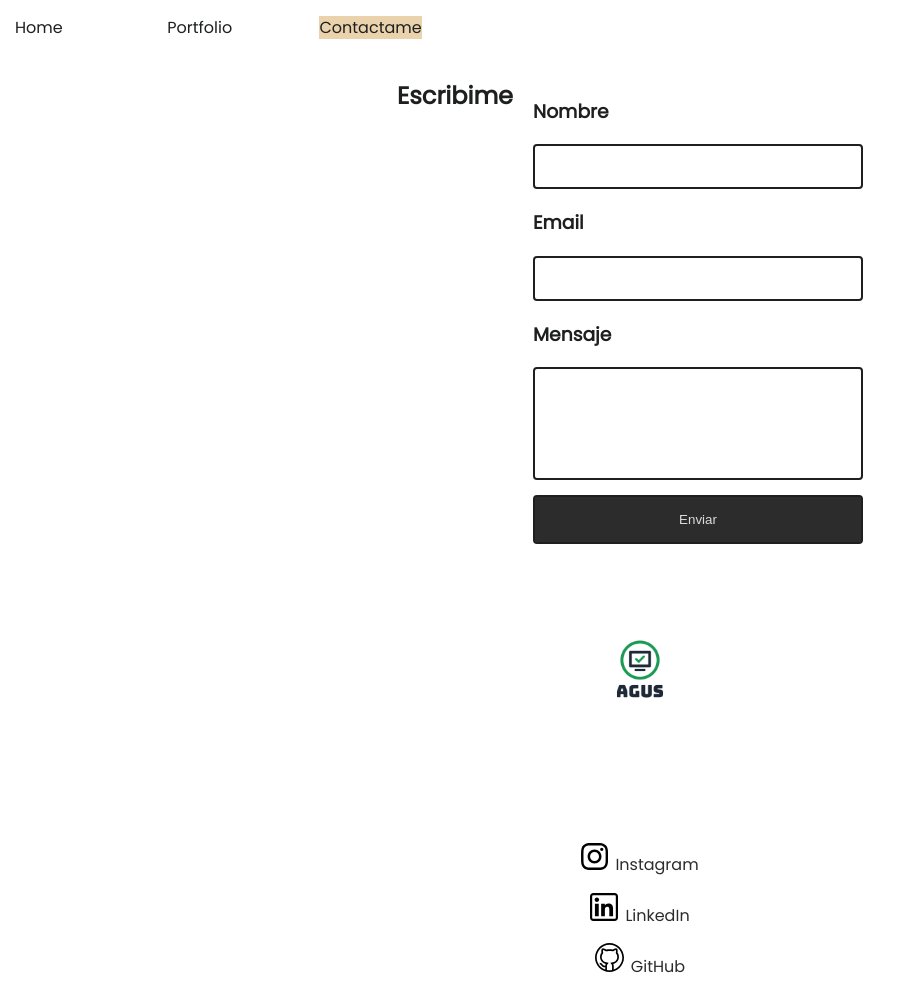
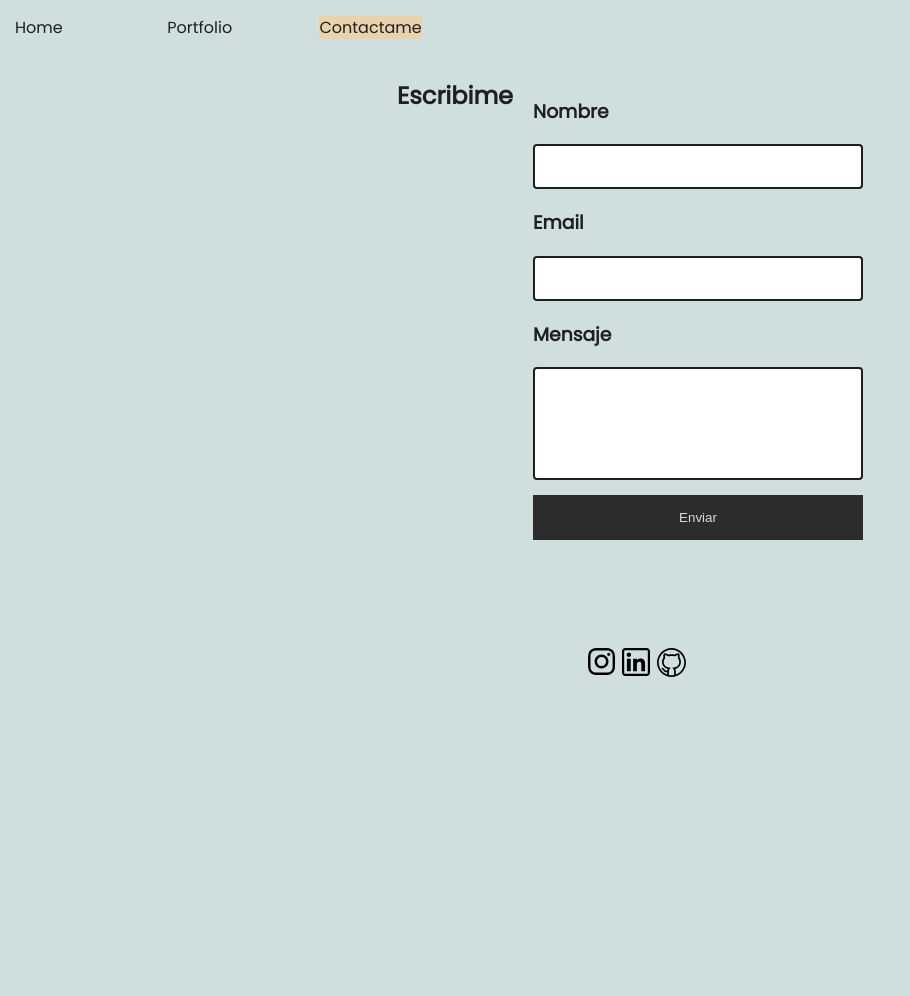
Before and after one commit to ghiglionemag/dwf-m4-desafio, a plain HTML site: page contacto.html in a window 1280 px wide. Shown: the whole page, without its empty margins (0-910 px from the left). After the commit the page ends 800 px from the top, so only its background shows below. Drawn offline with Linux system fonts and the light colour scheme; files whose address does not match are found by name.

Commit message:
Mejoras de diseño

```diff
--- a/comp/footer/footer.css
+++ b/comp/footer/footer.css
@@ -1,30 +1,24 @@
 .footer__content {
   min-width: 345px;
-  height: 498px;
-  background-color: white;
   display: flex;
   flex-direction: column;
   align-items: center;
-      justify-content: space-around;;
+  padding: 5px 5px;
 }
 
-.footer__logo{
-width: 70px;
-height: 70px;
-}
 
 .footer__links {
   display: flex;
-  flex-direction: column;
+  flex-direction: row;
   align-items: center;
-  width: 100%;
-  justify-content: center;
+  max-width: 300px;
 }
 .footer__link {
   font-family: "Poppins";
   color: #2c2c2c;
   text-decoration: none;
   height: 50px;
+  justify-content: center;
 }
 .footer__icon {
   color: white;
--- a/comp/footer/footer.js
+++ b/comp/footer/footer.js
@@ -2,7 +2,6 @@ function footerComponent(el) {
   const componentEl = document.createElement("div");
   componentEl.innerHTML = `
   <div class="footer__content">
-  <img class="footer__logo" src="img/logo.png" alt="Logo agus" />
   <div class="footer__links">
   <a
     href="https://www.instagram.com/ghiglioneagus/?hl=es-la"
@@ -11,7 +10,7 @@ function footerComponent(el) {
       class="footer__icon"
       src="./img/footer__icon-instagram.svg"
       alt="Icono Instagram"
-    />Instagram</a
+    /></a
   >
 
   <a
@@ -21,7 +20,7 @@ function footerComponent(el) {
       class="footer__icon"
       src="./img//footer__icon-linkedin.svg"
       alt="Icono linkedIn"
-    />LinkedIn</a
+    /></a
   >
 
   <a href="https://github.com/ghiglionemag" class="footer__link"
@@ -29,7 +28,7 @@ function footerComponent(el) {
       class="footer__icon"
       src="./img//footer__icon-github.svg"
       alt="Icono GitHub"
-    />GitHub</a
+    /></a
   >
 </div>`;
 
--- a/comp/form/form.css
+++ b/comp/form/form.css
@@ -6,6 +6,7 @@ body {
   padding: 0px;
 }
 .form-container {
+  height: 585px;
   display: flex;
   color: white;
   min-width: 345px;
@@ -19,7 +20,6 @@ body {
 }
 @media (min-width: 769px) {
   .form-container {
-    max-height: 700px;
     flex-direction: row;
     justify-content: center;
   }
@@ -42,22 +42,25 @@ body {
 }
 .form__submit-button {
   height: 45px;
-  background-color: #1D201F;
+  width: 100%;
+  background-color: #2c2c2c;
   color: #dbdbdb;
+  border: black;
 }
 .form__title,
 .form__label,
 .form__input,
 .form__submit-cont {
   font-family: "Poppins";
+  color: #1d201f;
 }
 
 .form__submit-cont {
   margin-top: 15px;
+  min-width: 100%;
 }
 
 .form__input,
-.form__submit-cont,
 .form__input-text {
   min-width: 100%;
   border: 2px solid #1D201F;
--- a/comp/form/index.css
+++ /dev/null
@@ -1,68 +0,0 @@
-* {
-  box-sizing: border-box;
-}
-body {
-  margin: 0px;
-  padding: 0px;
-}
-.form-container {
-  display: flex;
-  color: white;
-  min-width: 345px;
-  flex-direction: column;
-}
-.form__title {
-  text-align: center;
-}
-.form-content {
-  padding: 20px;
-}
-@media (min-width: 769px) {
-  .form-container {
-    max-height: 700px;
-    flex-direction: row;
-    justify-content: center;
-  }
-  .form-content {
-    padding: 20px;
-    width: 370px;
-  }
-  .form__title {
-    text-align: right;
-  }
-}
-
-.form__input {
-  width: 100%;
-  height: 45px;
-}
-.form__input-text {
-  width: 100%;
-  height: 113px;
-}
-.form__submit-button {
-  height: 45px;
-  background-color: #2c2c2c;
-  color: #dbdbdb;
-  border: black;
-}
-.form__title,
-.form__label,
-.form__input,
-.form__submit-cont {
-  font-family: "Poppins";
-  color: #1d201f;
-}
-
-.form__submit-cont {
-  margin-top: 15px;
-}
-
-.form__input,
-.form__submit-button {
-  min-width: 100%;
-
-  border-style: 2px;
-}
-.form__input-text {
-}
--- a/comp/header/header.css
+++ b/comp/header/header.css
@@ -13,6 +13,7 @@
   width: 54px;
   height: 50px;
   padding: 10px;
+  background-color: #d1dede;
 }
 @media (min-width: 768px) {
   .header__button-open {
@@ -49,7 +50,7 @@
 .header__nav__link {
   text-align: center;
   font-family: "Poppins";
-  color: #1D201F;
+  color: #1d201f;
   text-decoration: none;
   position: relative;
 }
@@ -71,7 +72,7 @@
   bottom: 0px;
   left: 0px;
   right: 0px;
-  background-color: #1D201F;
+  background-color: #1d201f;
   display: none;
 }
 .header__ventana-links {
@@ -87,6 +88,12 @@
   text-align: center;
   font-size: 48px;
   line-height: 48px;
+  color: #df928e;
+}
+.header__ventana-link:hover {
+  background-color: #d1dede;
+  left: 10%;
+  transition: transform 0.15s ease-in-out;
 }
 .header__button-close {
   position: absolute;
@@ -96,6 +103,6 @@
   width: 30px;
   height: 30px;
   background-color: white;
-  color: #1D201F;
+  color: #1d201f;
   border-radius: 50px;
 }
--- a/contacto.html
+++ b/contacto.html
@@ -24,7 +24,8 @@
     <script defer src="./comp/footer/footer.js"></script>
 
     <script defer src="./js/contacto.js"></script>
-    <link rel="stylesheet" href="./comp/form/index.css" />
+    <link rel="stylesheet" href="./index.css" />
+    <link rel="stylesheet" href="./comp/form/form.css" />
   </head>
   <body>
     <section class="header"></section>
--- a/index.css
+++ b/index.css
@@ -4,7 +4,7 @@
 body {
   padding: 0;
   margin: 0;
-  background-color: #D1DEDE;
+  background-color: #d1dede;
 }
 .welcome {
   min-width: 345px;
@@ -15,7 +15,7 @@ body {
 }
 @media (max-width: 774px) {
   .welcome {
-    margin: 0% 0% 12% 0%
+    margin: 0% 0% 12% 0%;
   }
 }
 
@@ -23,13 +23,14 @@ body {
   display: flex;
   flex-direction: column;
   align-items: center;
+  margin: 2% 0% 0% 0%;
 }
 
 .welcome__title,
 .welcome__subtitle {
   margin: 0px;
   font-family: "Poppins";
-  color: #1D201F;
+  color: #1d201f;
 }
 .about-me {
   min-width: 345px;
@@ -55,7 +56,7 @@ body {
 }
 @media (min-width: 751px) {
   .about-me {
-    height: 375px;
+    height: 485px;
     display: grid;
     grid-template-columns: 1fr 1fr;
     column-gap: 50px;
@@ -70,7 +71,7 @@ body {
 .about-me__title,
 .about-me__p {
   font-family: "Poppins";
-  color: #1D201F;
+  color: #1d201f;
 }
 .about-me__title {
   text-align: center;
```
Also changed, not shown: comp/servicios/servicios.css (+11 -3 lines), servicios.html (+1 -1 lines).
